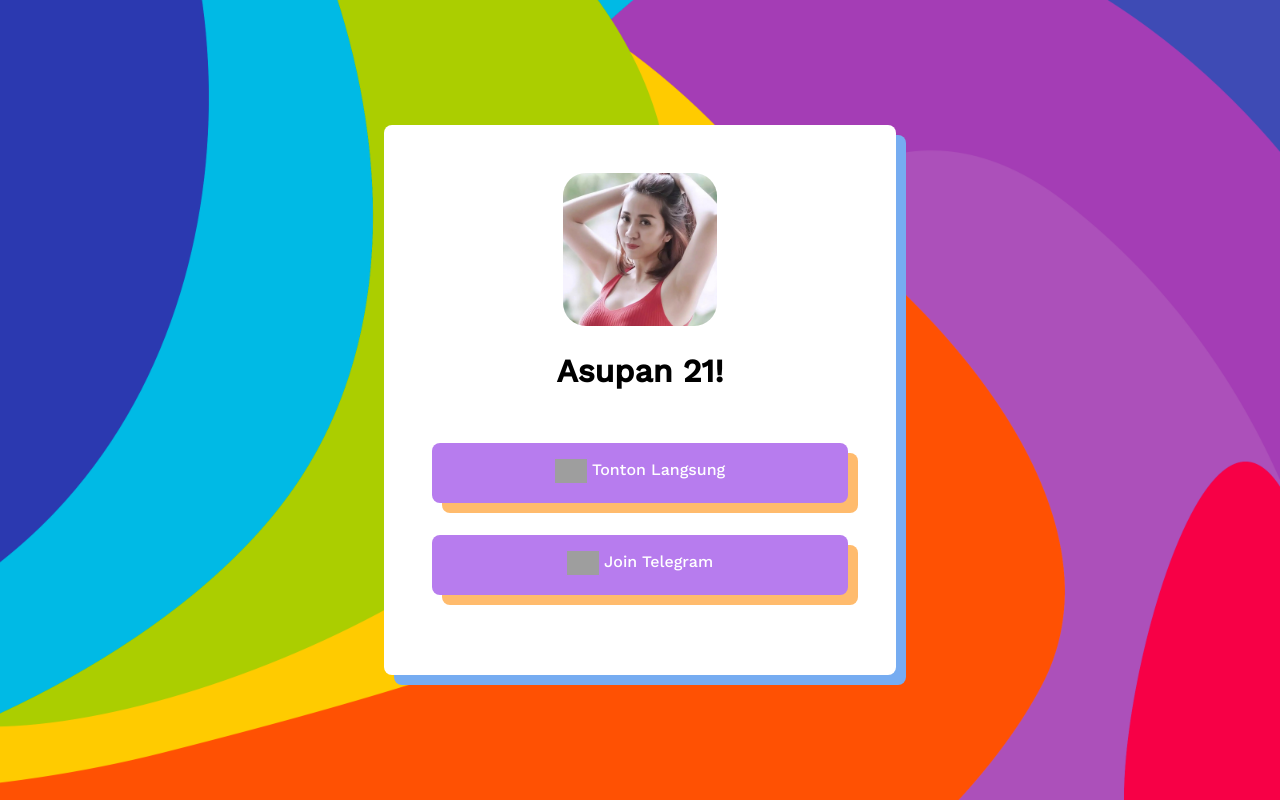
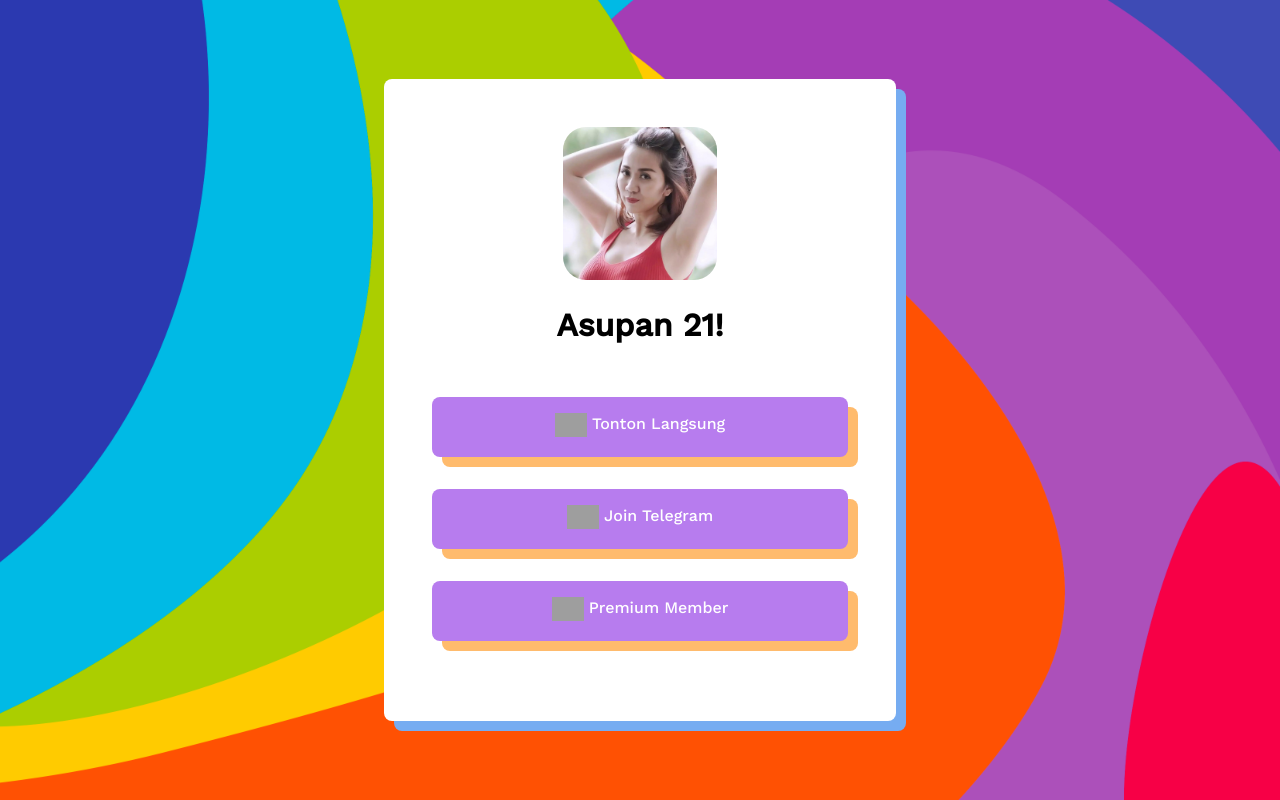
Before and after one commit to f1shx/asupan, a plain HTML site: page index.html in a window 1280 px wide. Drawn offline with nearby package versions, Linux system fonts and the light colour scheme; grey boxes are pictures that could not be loaded.

Commit message:
Update index.html

```diff
--- a/index.html
+++ b/index.html
@@ -38,6 +38,12 @@
                 <p>Join <span>Telegram</span></p>
             </div>
         </a>
+        <a href="https://member21.herokuapp.com/" target="blank">
+            <div class="Linkedin">
+                <img src="https://img.icons8.com/flat-round/64/000000/star--v1.png" alt="Star Icon" />
+                <p>Premium <span>Member</span></p>
+            </div>
+        </a>
     </main>
 </body>
 <script>
```
